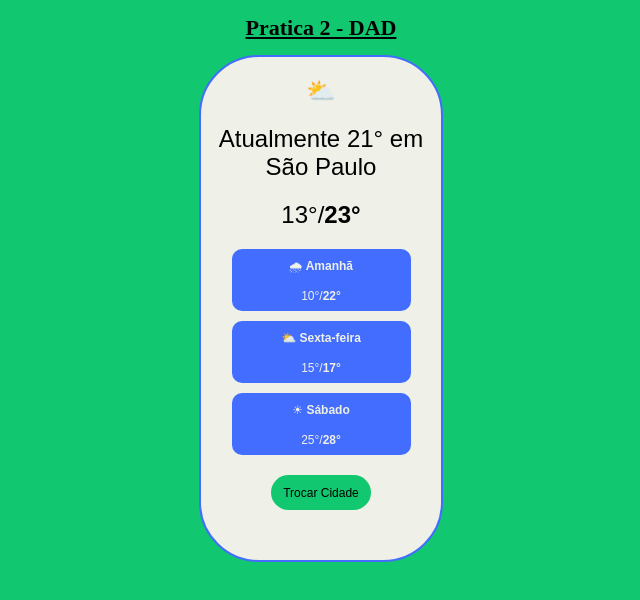
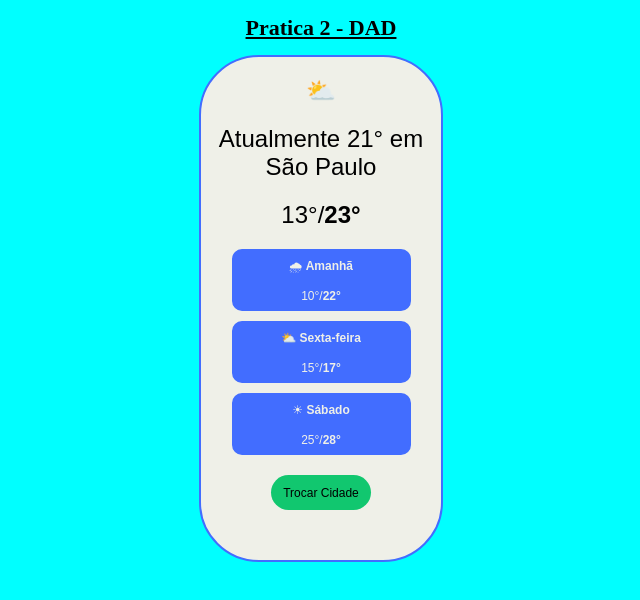
Before and after one commit to guilhermequentalmarques/DAD_atv2_grp2, a plain HTML site: page index.html in a window 1280 px wide. Shown: the whole page, without its empty margins (319-959 px from the left). Drawn offline with Linux system fonts and the light colour scheme.

Commit message:
alterar cor de fundo

```diff
--- a/style.css
+++ b/style.css
@@ -1,5 +1,5 @@
 body{
-    background-color: #11c76f;
+    background-color: aqua;
     text-align: center;
 }
 h1{
```
